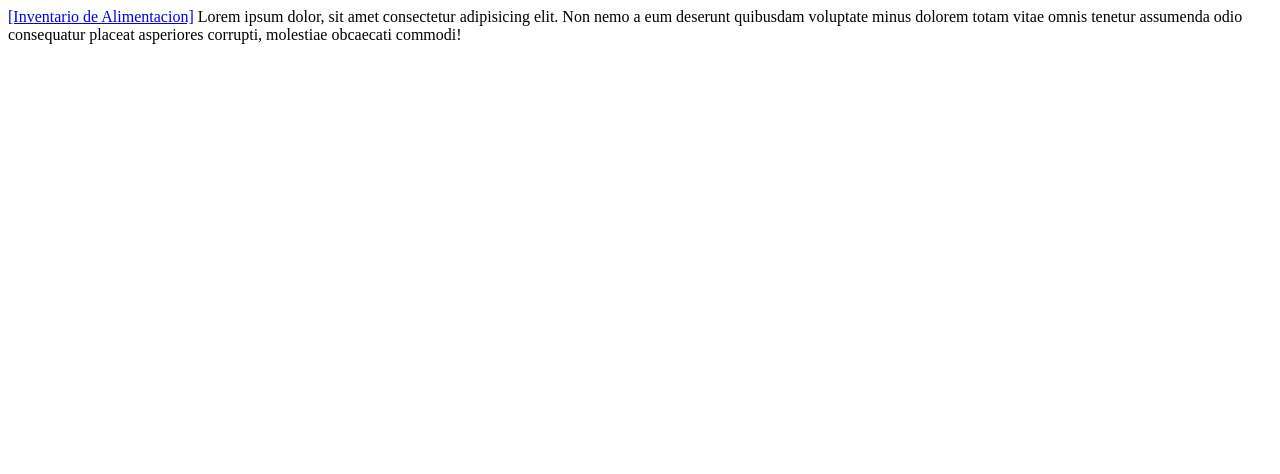
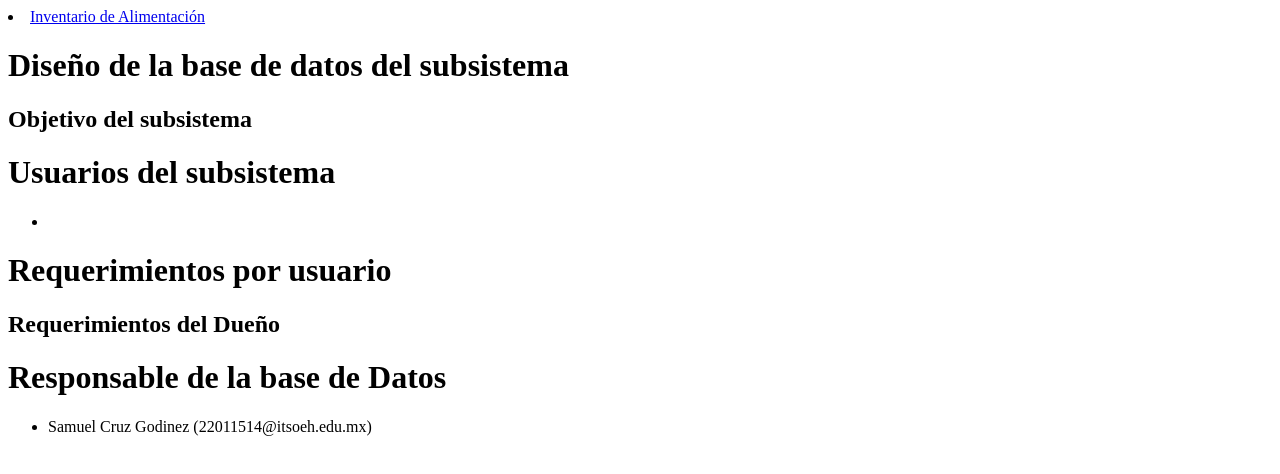
Before and after one commit to SamSCG/CPP, a plain HTML site: page dbase/dbaseInfo.html in a window 1280 px wide. Drawn offline with Linux system fonts and the light colour scheme.

Commit message:
Creacion de la pagina de dbaseinfo.html y correcciones

```diff
--- a/dbase/dbaseInfo.html
+++ b/dbase/dbaseInfo.html
@@ -3,11 +3,34 @@
 <head>
     <meta charset="UTF-8">
     <meta name="viewport" content="width=device-width, initial-scale=1.0">
-    <title>Document</title>
+    <title>Diseño de la base de datos del subsistema</title>
 </head>
+
 <body>
-    <a href="./../subsistemas/inventario_alimentacion.html">[Inventario de Alimentacion]</a>
+    <li><a href="./../subsistemas/inventario_alimentacion.html">Inventario de Alimentación</a></li>
+    <h1>Diseño de la base de datos del subsistema</h1>
+    <p></p>
 
-    Lorem ipsum dolor, sit amet consectetur adipisicing elit. Non nemo a eum deserunt quibusdam voluptate minus dolorem totam vitae omnis tenetur assumenda odio consequatur placeat asperiores corrupti, molestiae obcaecati commodi!
+    <h2>Objetivo del subsistema</h2>
+
+    <p></p>
+
+    <h1>Usuarios del subsistema</h1>
+
+    <ul>
+        <li></li>
+    </ul>
+
+    <h1>Requerimientos por usuario</h1>
+
+    <h2>Requerimientos del Dueño</h2>
+    <p></p>
+
+
+    <h1>Responsable de la base de Datos</h1>
+    <ul>
+        <li>Samuel Cruz Godinez (22011514@itsoeh.edu.mx)</li>
+    </ul>
+
 </body>
 </html>
```
Also changed, not shown: index.html (+1 -1 lines), subsistemas/inventario_alimentacion.html (+1 -3 lines).
